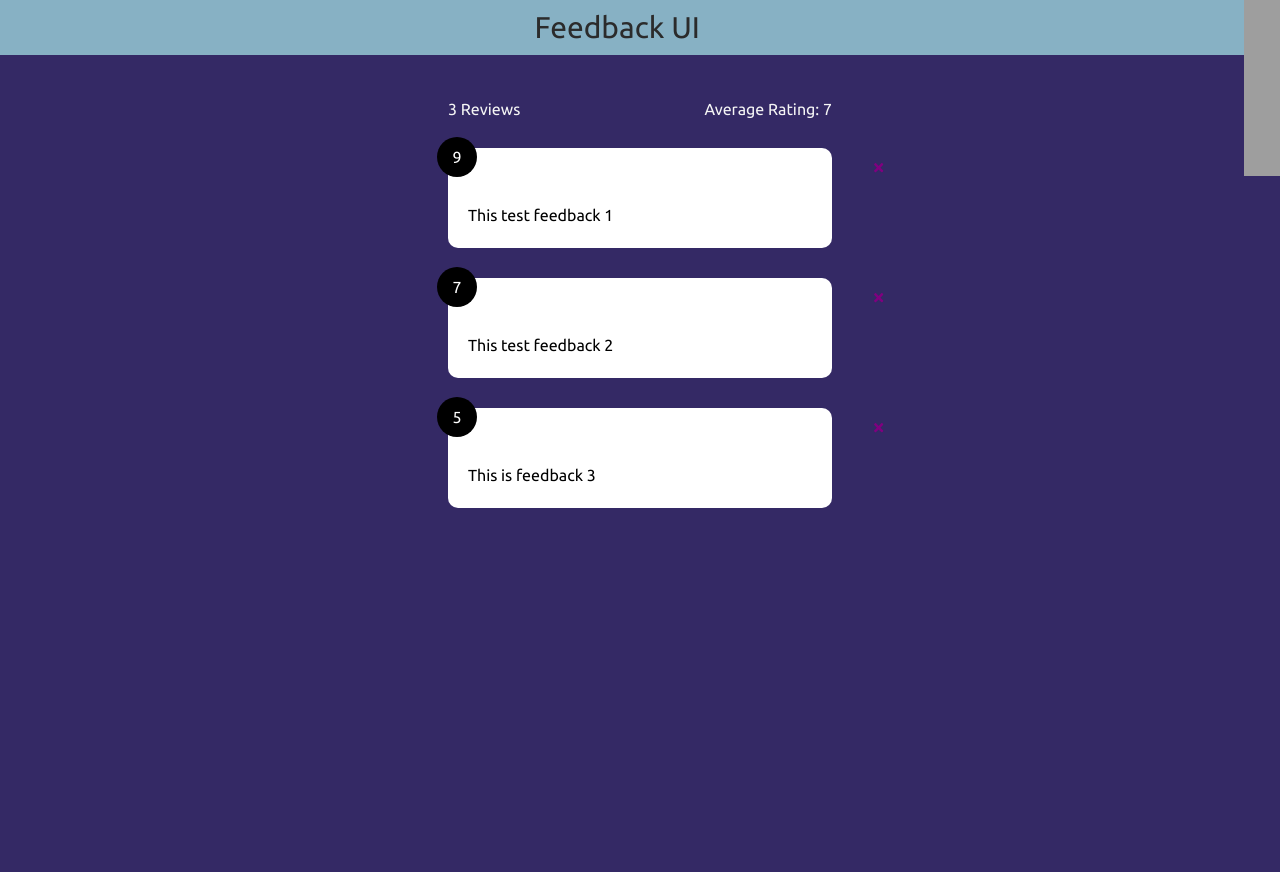
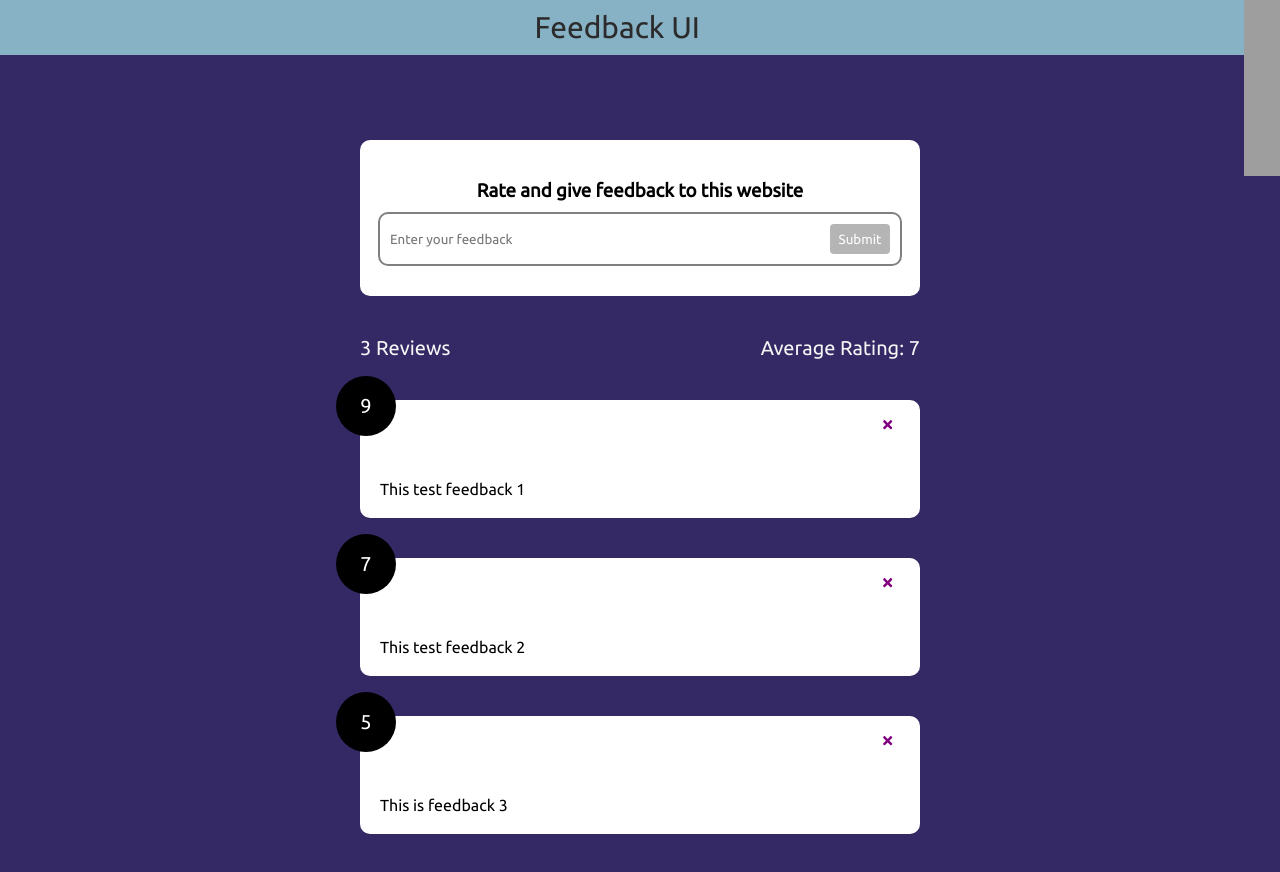
Before and after one commit to Rohit-MK2k/feedback_website, a React (Create React App) app: page / in a window 1280 px wide. Shown: the top 872 px of the page. Before the commit the page ends 800 px from the top, so only its background shows below. Built offline with nearby package versions, Linux system fonts and the light colour scheme; grey boxes are pictures that could not be loaded.

Commit message:
Second commit
Feedback input added with its design

```diff
--- a/src/App.js
+++ b/src/App.js
@@ -3,6 +3,7 @@ import FeedbackList from "./components/FeedbackList"
 import {useState} from 'react'
 import feedbackData from "./data/FeedbackData"
 import FeedbackStat from "./components/FeedbackStat"
+import FeedbackForm from "./components/FeedbackForm"
 
 function App(){
     const [feedback,setFeedback] = useState(feedbackData)
@@ -13,10 +14,12 @@ function App(){
         }
     }
 
+
     return(
         <>
             <Header/>
             <div className="body-content">
+                <FeedbackForm/>
                 <FeedbackStat feedback = {feedback}/>
                 <FeedbackList feedback = {feedback} handleDelete = {handleDelete}/>
             </div>
--- /dev/null
+++ b/src/components/FeedbackForm.jsx
@@ -0,0 +1,39 @@
+import React, { useState } from 'react'
+import Card from './Shared/Card'
+
+function FeedbackForm() {
+  const [text, setText] = useState()
+  const [isDisable, setIsDisable] = useState(true)
+  const [message, setMessage] = useState("")
+  const handleText = (e) =>{
+    setText(e.target.value)
+    if(text === " "){
+      setIsDisable(true)
+      setMessage("*Feedback should contain atleast contain more than 10 character")
+    }
+    else if(text.trim().length <= 10){
+      setIsDisable(true)
+      setMessage("*Feedback should contain atleast contain more than 10 character")
+    }
+    else{
+      setIsDisable(false)
+      setMessage(null)
+    }
+  }
+
+   return (
+
+    <Card>
+      <form action="">
+        <h3>Rate and give feedback to this website</h3>
+        <div className="input">
+          <input type="text" onChange={handleText} name="feedback" id="feedback" placeholder='Enter your feedback' value={text}/>
+          <input type="submit" value="Submit" disabled = {isDisable} />
+        </div>
+      </form>
+      <div className="message">{message}</div>
+    </Card>
+  )
+}
+
+export default FeedbackForm
--- a/src/index.css
+++ b/src/index.css
@@ -33,50 +33,43 @@ body{
     margin: auto;
 }
 .card{
-    width: 60%;
     background-color: white;
-    margin: auto;
-    height: 100px;
+    margin: 40px;
+    padding: 20px;
     border-radius: 10px;
-    margin-bottom: 30px;
-    margin-top: 30px;
+    position: relative;
 }
 .num-display{
     display: flex;
     align-items: center;
     justify-content: center;
-    width: 40px;
-    height: 40px;
+    font-size: 20px;
+    width: 60px;
+    height: 60px;
     border-radius: 50px;
     background-color: black;
     color: white;
     text-align: center;
     position: relative;
-    top: -11px;
-    left: -11px;
+    top: -44px;
+    left: -44px;
 }
 .text-display{
-    display: flex;
-    align-items: center;
-    padding-left: 20px;
+    font-size: 16px;
 }
 .cross{
     border: none;
     background-color: transparent;
-    position: relative;
-    top: -29px;
-    left: 424px;
+    position: absolute;
+    top: 18px;
+    right: 26px;
     cursor: pointer;
-}
-p{
-    text-align: center;
-    color: whitesmoke;
 }
 .feedback-stat{
     display: flex;
     flex-direction: row;
-    width: 60%;
-    margin: auto;
+    margin: 40px;
+    font-size: 20px;
 }
 .no-rating{
     width: 50%;
@@ -90,3 +83,49 @@ p{
     text-align: right;
     color: whitesmoke;
 }
+form{
+    display: flex;
+    flex-direction: column;
+    align-items: center;
+    justify-content: center;
+    padding: 10px;
+}
+h3{
+    padding: 10px 0px 10px 0px;
+}
+.input{
+    display: flex;
+    flex-direction: row;
+    justify-content: center;
+    align-items: center;
+    border: 2px solid gray;
+    border-radius: 10px;
+    padding: 10px;
+    width: 100%;
+}
+input[type = "text"]{
+    height: 30px;
+    border: none;
+    flex-grow: 2;
+}
+input[type = "submit"]{
+    width: 60px;
+    height: 30px;
+    border: none;
+    background-color: black;
+    color: whitesmoke;
+    border-radius: 4px;
+}
+input[type = "text"]:focus{
+    outline: none;
+    background-color: transparent;
+}
+input[type = "submit"]:disabled{
+    background-color: rgb(181, 181, 181);
+    color: white;
+}
+.message{
+    padding-left: 10px;
+    font-size: 14px;
+    color: red;
+}
```
